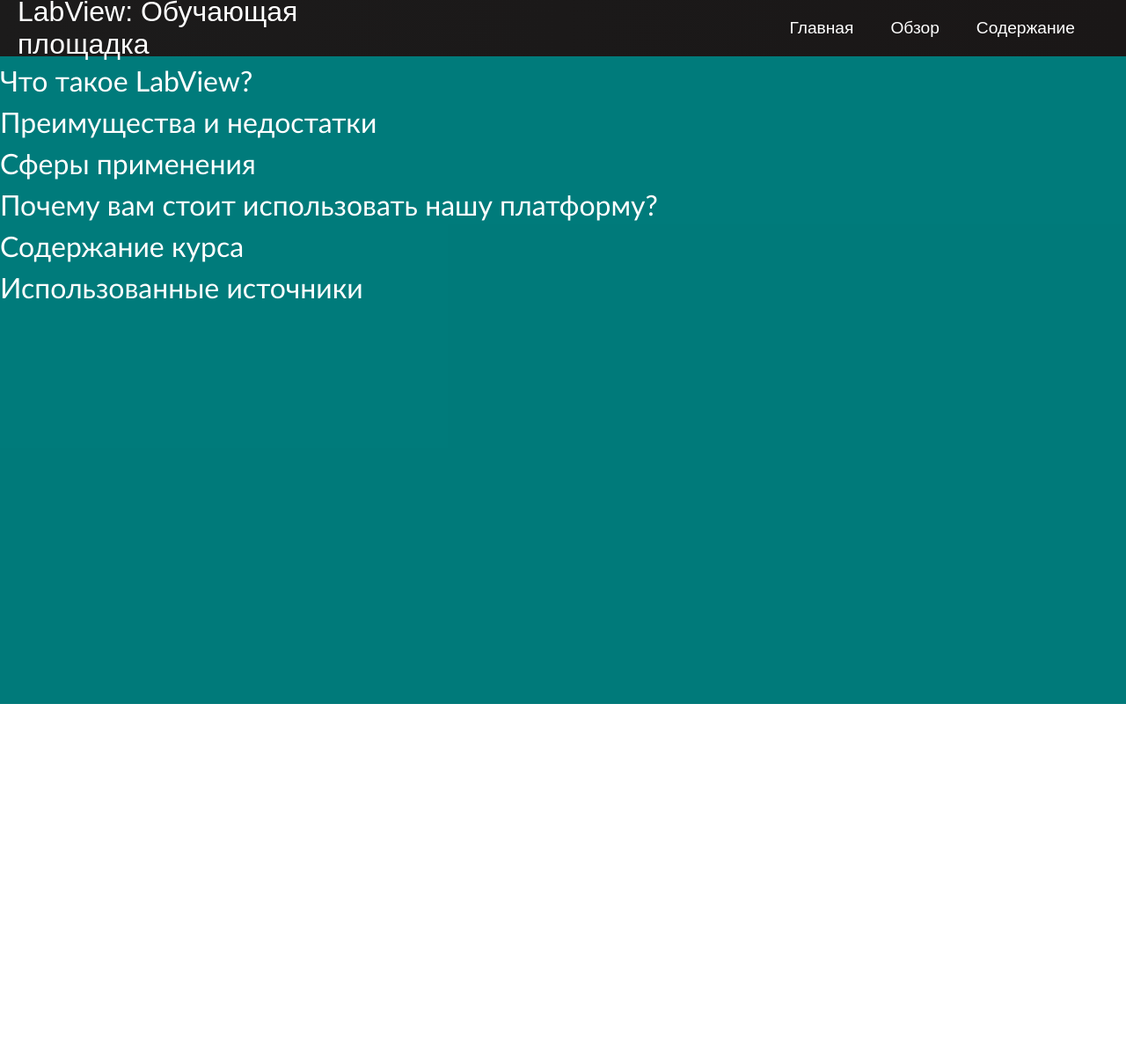
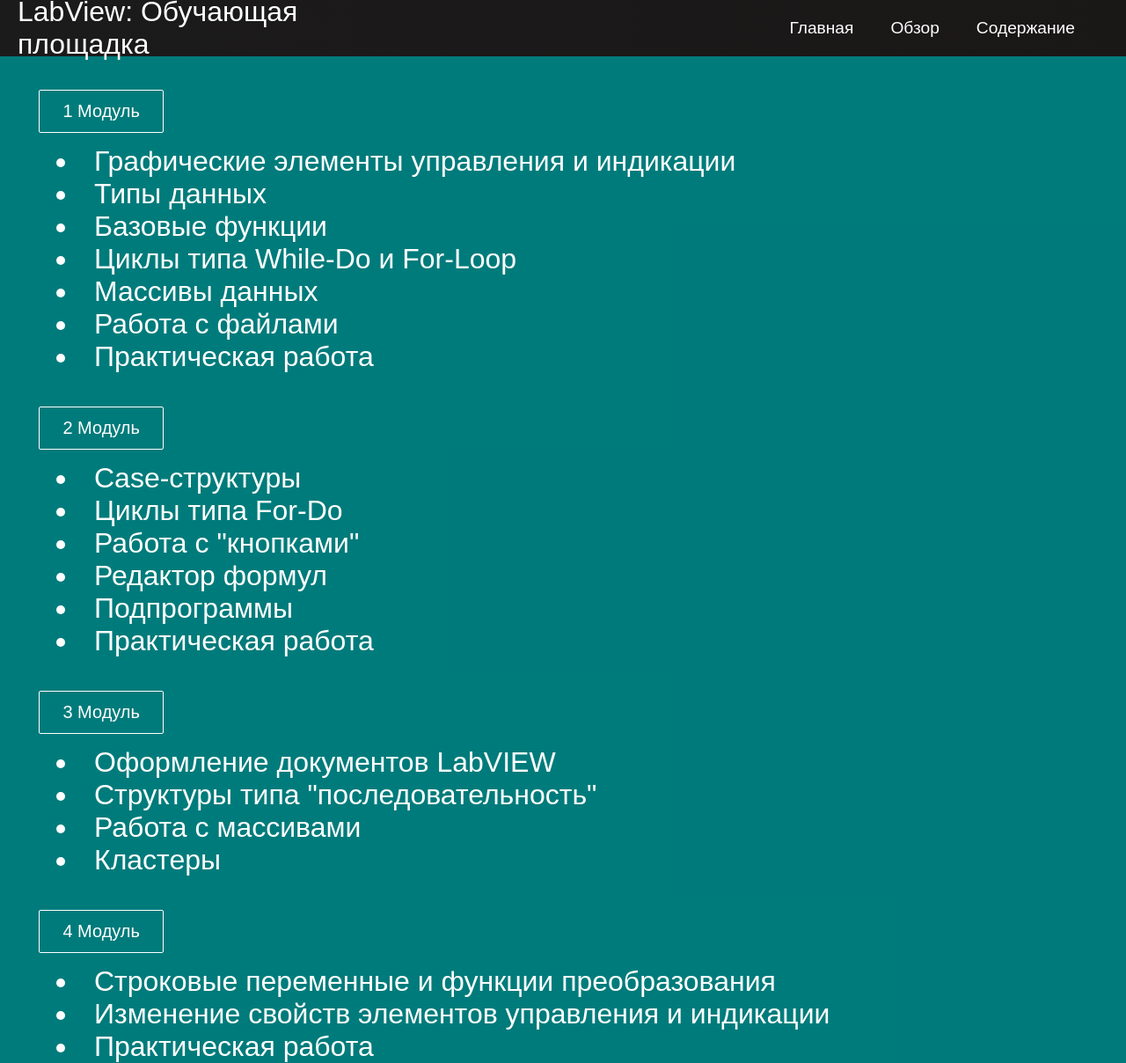
Before and after one commit to MukizuL/labview_site, a React (Create React App) app: page /contents in a window 1280 px wide. Shown: the whole page at 88% size. Before the commit the page ends 800 px from the top, so only its background shows below. Built offline with nearby package versions, Linux system fonts and the light colour scheme.

Commit message:
added routing for Module1-4

```diff
--- a/src/App.js
+++ b/src/App.js
@@ -1,9 +1,13 @@
-import './App.css';
-import Navbar from './components/Navbar';
-import { BrowserRouter as Router, Routes, Route } from 'react-router-dom';
-import Home from './components/pages/Home';
-import Contents from './components/pages/Contents';
-import Overview from './components/pages/Overview';
+import "./App.css";
+import Navbar from "./components/Navbar";
+import { BrowserRouter as Router, Routes, Route } from "react-router-dom";
+import Home from "./components/pages/Home";
+import Contents from "./components/pages/Contents";
+import Overview from "./components/pages/Overview";
+import Module1 from "./components/pages/Module1";
+import Module2 from "./components/pages/Module2";
+import Module3 from "./components/pages/Module3";
+import Module4 from "./components/pages/Module4";
 
 function App() {
   return (
@@ -11,9 +15,13 @@ function App() {
       <Router>
         <Navbar />
         <Routes>
-          <Route path='/' exact element={<Home />} />
-          <Route path='/contents' exact element={<Contents />} />
-          <Route path='/overview' exact element={<Overview />} />
+          <Route path="/" exact element={<Home />} />
+          <Route path="/contents" exact element={<Contents />} />
+          <Route path="/overview" exact element={<Overview />} />
+          <Route path="/module1" exact element={<Module1 />} />
+          <Route path="/module2" exact element={<Module2 />} />
+          <Route path="/module3" exact element={<Module3 />} />
+          <Route path="/module4" exact element={<Module4 />} />
         </Routes>
       </Router>
     </>
--- a/src/components/Content.css
+++ b/src/components/Content.css
@@ -1,6 +1,6 @@
 .content-main-container {
   background-color: #099;
-    height: 92vh;
+  height: fit-content;
   position: sticky;
   width: 100%;
   display: flex;
@@ -21,6 +21,23 @@
   margin-top: 8px;
   color: #fff;
   font-size: 32px;
-    font-family: 'Trebuchet MS', 'Lucida Sans Unicode', 'Lucida Grande',
-      'Lucida Sans', Arial, sans-serif;
+  font-family: "Trebuchet MS", "Lucida Sans Unicode", "Lucida Grande",
+    "Lucida Sans", Arial, sans-serif;
 }
+.content-main-container > ul {
+  list-style: inside;
+  margin-top: 8px;
+  margin-left: 5%;
+  color: #fff;
+  font-size: 32px;
+  font-family: "Trebuchet MS", "Lucida Sans Unicode", "Lucida Grande",
+    "Lucida Sans", Arial, sans-serif;
+}
+
+.inner-list {
+  margin-left: 3%;
+}
+
+.Main-main-btns {
+  margin-left: 3%;
+}
--- a/src/components/Content.js
+++ b/src/components/Content.js
@@ -1,19 +1,81 @@
-import React from 'react';
-import '../App.css';
-import './Content.css';
-
+import React from "react";
+import "../App.css";
+import "./Content.css";
+import { Button } from "./Button";
 
 function Content() {
   return (
     <>
-    <div className='content-main-container'>
-        <p>Что такое LabView?</p>
-        <p>Преимущества и недостатки</p>
-        <p>Сферы применения</p>
-        <p>Почему вам стоит использовать нашу платформу?</p>
-        <p>Содержание курса</p>
-        <p>Использованные источники</p>
-    </div>
+      <div className="content-main-container">
+        <div className="Main-main-btns">
+          <Button
+            className="btns"
+            buttonStyle="btn--outline"
+            buttonSize="btn--large"
+            destination="/module1"
+          >
+            1 Модуль
+          </Button>
+        </div>
+        <ul class="list">
+          <li>Графические элементы управления и индикации</li>
+          <li>Типы данных</li>
+          <li>Базовые функции</li>
+          <li>Циклы типа While-Do и For-Loop</li>
+          <li>Массивы данных</li>
+          <li>Работа с файлами</li>
+          <li>Практическая работа</li>
+        </ul>
+        <div className="Main-main-btns">
+          <Button
+            className="btns"
+            buttonStyle="btn--outline"
+            buttonSize="btn--large"
+            destination="/module2"
+          >
+            2 Модуль
+          </Button>
+        </div>
+        <ul class="list">
+          <li>Case-структуры</li>
+          <li>Циклы типа For-Do</li>
+          <li>Работа с "кнопками"</li>
+          <li>Редактор формул</li>
+          <li>Подпрограммы</li>
+          <li>Практическая работа</li>
+        </ul>
+        <div className="Main-main-btns">
+          <Button
+            className="btns"
+            buttonStyle="btn--outline"
+            buttonSize="btn--large"
+            destination="/module3"
+          >
+            3 Модуль
+          </Button>
+        </div>
+        <ul class="list">
+          <li>Оформление документов LabVIEW</li>
+          <li>Структуры типа "последовательность"</li>
+          <li>Работа с массивами</li>
+          <li>Кластеры</li>
+        </ul>
+        <div className="Main-main-btns">
+          <Button
+            className="btns"
+            buttonStyle="btn--outline"
+            buttonSize="btn--large"
+            destination="/module4"
+          >
+            4 Модуль
+          </Button>
+        </div>
+        <ul class="list">
+          <li>Строковые переменные и функции преобразования</li>
+          <li>Изменение свойств элементов управления и индикации</li>
+          <li>Практическая работа</li>
+        </ul>
+      </div>
     </>
   );
 }
--- /dev/null
+++ b/src/components/pages/Module1.js
@@ -0,0 +1,15 @@
+import React from "react";
+import "../../App.css";
+import Module1block from "../Module1";
+import ProgressBar from "../ProgressBar";
+
+function Module1() {
+  return (
+    <>
+      <ProgressBar />
+      <Module1block />
+    </>
+  );
+}
+
+export default Module1;
--- /dev/null
+++ b/src/components/pages/Module2.js
@@ -0,0 +1,15 @@
+import React from "react";
+import "../../App.css";
+import Module2block from "../Module2";
+import ProgressBar from "../ProgressBar";
+
+function Module2() {
+  return (
+    <>
+      <ProgressBar />
+      <Module2block />
+    </>
+  );
+}
+
+export default Module2;
--- /dev/null
+++ b/src/components/pages/Module3.js
@@ -0,0 +1,15 @@
+import React from "react";
+import "../../App.css";
+import Module3block from "../Module3";
+import ProgressBar from "../ProgressBar";
+
+function Module3() {
+  return (
+    <>
+      <ProgressBar />
+      <Module3block />
+    </>
+  );
+}
+
+export default Module3;
--- /dev/null
+++ b/src/components/pages/Module4.js
@@ -0,0 +1,15 @@
+import React from "react";
+import "../../App.css";
+import Module4block from "../Module4";
+import ProgressBar from "../ProgressBar";
+
+function Module4() {
+  return (
+    <>
+      <ProgressBar />
+      <Module4block />
+    </>
+  );
+}
+
+export default Module4;
```
Also changed, not shown: src/components/pages/Contents.js (+3 -5 lines). Lines whose indentation alone changed are shown as unchanged.
